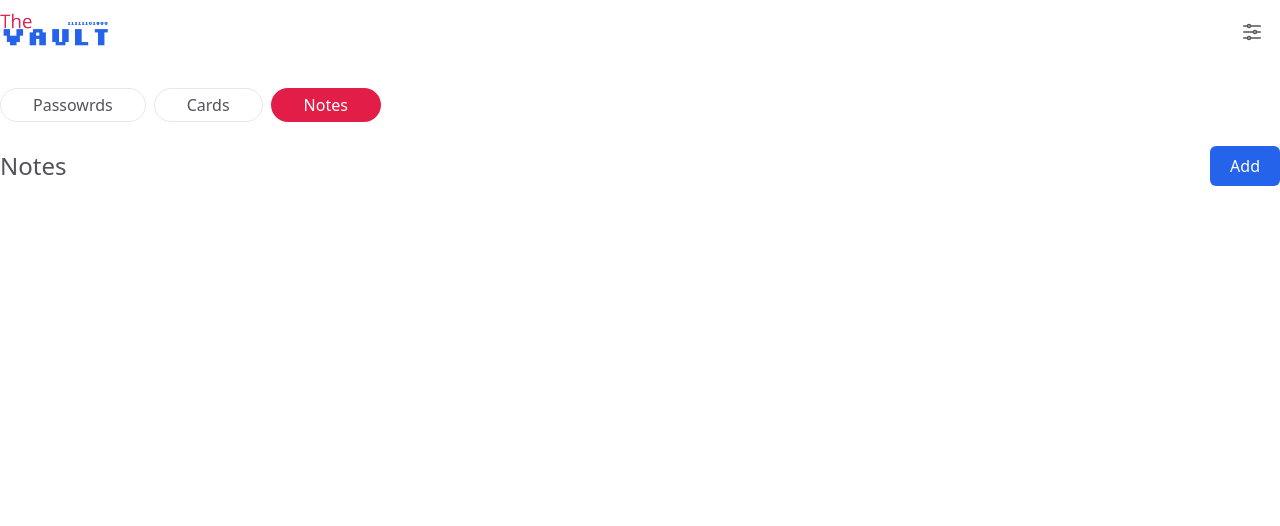
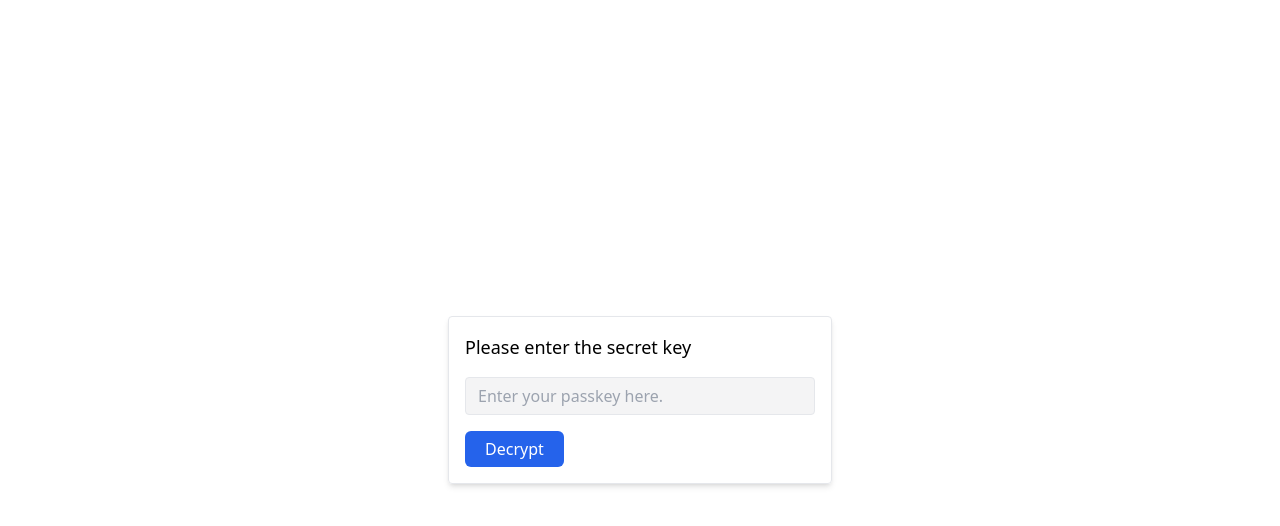
Before and after one commit to kunalkhanx/react-vault, a React (Create React App) app: page / in a window 1280 px wide. Shown: the top 526 px of the page. Built offline with nearby package versions, Linux system fonts and the light colour scheme.

Commit message:
Passkey UI

```diff
--- a/src/App.js
+++ b/src/App.js
@@ -1,9 +1,11 @@
+import PassKey from "./Components/PassKey/PassKey";
 import { Page } from "./Page";
 
 function App() {
   return (
     <div className="App">
-      <Page />
+      {/* <Page /> */}
+      <PassKey />
     </div>
   );
 }
--- /dev/null
+++ b/src/Components/PassKey/PassKey.jsx
@@ -0,0 +1,27 @@
+import React, { useState } from 'react'
+import TextInput from '../../Elements/TextInput'
+
+const PassKey = () => {
+
+    const [key, setKey] = useState('')
+
+    const onSubmitHandler = (e) => {
+        e.preventDefault()
+    }
+
+  return (
+    <div className='w-screen h-screen bg-white flex items-center justify-center'>
+        <div className='w-full max-w-sm shadow-md rounded border p-4'>
+            <form method='POST' className='flex flex-col gap-4' onSubmit={onSubmitHandler}>
+                <h2 className='text-lg font-medium'>Please enter the secret key</h2>
+                <TextInput value={key} setValue={setKey} placeholder={'Enter your passkey here.'} />
+                <div>
+                    <button type='submit' className='rounded-md bg-blue-600 text-white hover:bg-blue-700 py-1.5 px-5'>Decrypt</button>
+                </div>
+            </form>
+        </div>
+    </div>
+  )
+}
+
+export default PassKey
```
Also changed, not shown: 1 other file (tests, documents, lock files or other folders).
